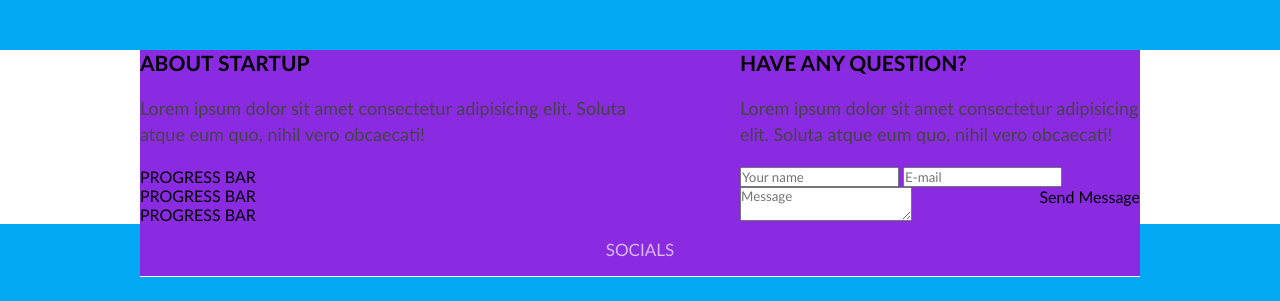
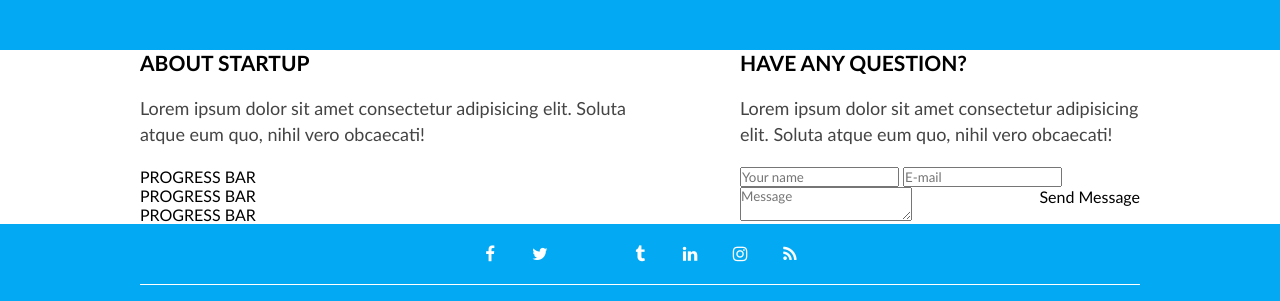
Before and after one commit to sezaite/8-coming-very-soon, a plain HTML site: page index.html in a window 1280 px wide. Shown: the part 750-1051 px from the top of the page. Drawn offline with Linux system fonts and the light colour scheme; a script that the page names is missing.

Commit message:
socials added and styled

```diff
--- a/css/custom.css
+++ b/css/custom.css
@@ -6,6 +6,7 @@
     background-position: bottom center;
     background-attachment: fixed;
     min-height: 100vh;
+    padding-bottom: var(--section-padding);
 }
 
 footer.container {
@@ -99,7 +100,22 @@ footer.container {
     gap: 10px;
     padding: 10px 20px;
     border-bottom: 1px solid #fff;
-}
+ }
+    footer .fa {
+        display: inline-block;
+        width: 40px;
+        padding: 10px;
+        line-height: 20px;
+        color: #fff;
+        text-align: center;
+        border-radius: 50%;
+        transition: all 0.5s;
+    }
+        footer .fa:hover {
+            background-color: #fff;
+            color: var(--main-color);
+        }
+
 
 footer .text-trio {
     display: inline-block;
--- a/css/layout.css
+++ b/css/layout.css
@@ -12,7 +12,6 @@
 .container > .row {
     display: inline-block;
     grid-column: 2 / 6;
-    background-color: blueviolet;
 }
 
     .container > .row > .column-left {
--- a/index.html
+++ b/index.html
@@ -58,10 +58,15 @@
             </div>
         </div>
     </main>
-
     <footer class="container bg-main-color">
         <div class="row">
-            SOCIALS
+            <a href="#" target="_blank" class="fa fa-facebook" aria-hidden="true"></a>
+            <a href="#" target="_blank" class="fa fa-twitter" aria-hidden="true"></a>
+            <a href="#" target="_blank" class="fa fa-dribble" aria-hidden="true"></a>
+            <a href="#" target="_blank" class="fa fa-tumblr" aria-hidden="true"></a>
+            <a href="#" target="_blank" class="fa fa-linkedin" aria-hidden="true"></a>
+            <a href="#" target="_blank" class="fa fa-instagram" aria-hidden="true"></a>
+            <a href="#" target="_blank" class="fa fa-rss" aria-hidden="true"></a>
         </div>
         <div class="row-short">
             <img src="./img/logo-footer.png" alt="logo">
```
